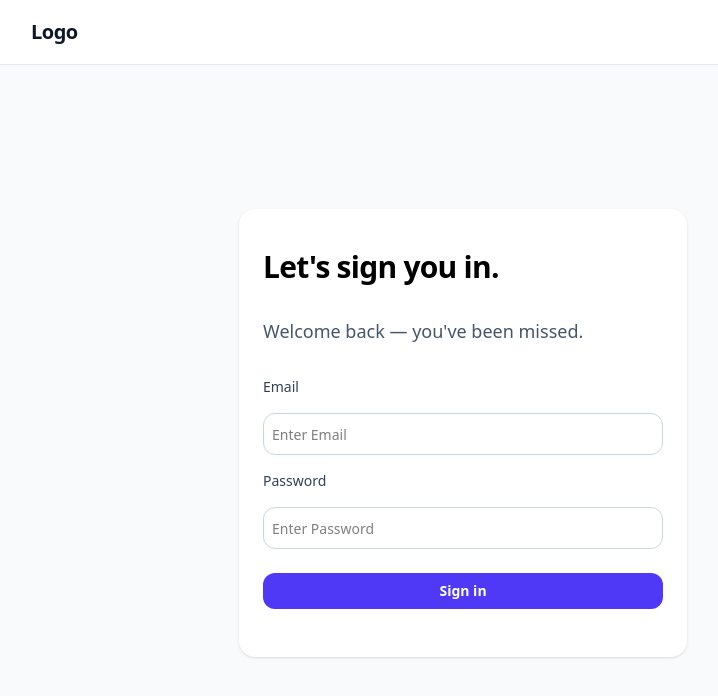
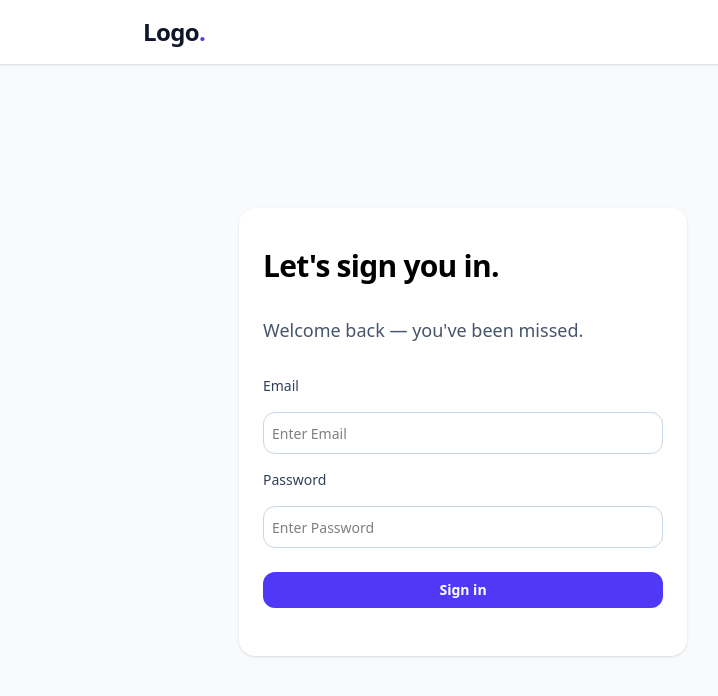
Before and after one commit to ebbestankiewicz/campus-social, a website: page index.html in a window 1280 px wide. Shown: the whole page, without its empty margins (177-895 px from the left). Drawn offline with Linux system fonts and the light colour scheme.

Commit message:
auth nav up to date

```diff
--- a/index.html
+++ b/index.html
@@ -7,17 +7,12 @@
     <link rel="stylesheet" href="./css/style.css" />
   </head>
   <body class="flex min-h-screen flex-col bg-slate-50">
-    <header
-      class="sticky top-0 z-50 border-b border-slate-200 bg-white/90 backdrop-blur"
-    >
+    <header class="sticky top-0 z-50 bg-white shadow-sm">
       <div
-        class="mx-auto flex h-16 max-w-4xl items-center justify-between px-4"
+        class="mx-auto flex h-16 max-w-2xl items-center justify-between px-4"
       >
-        <a
-          href="/feed/"
-          class="text-xl font-semibold tracking-tight text-slate-900"
-        >
-          Logo
+        <a href="#" class="text-2xl font-bold tracking-tight text-slate-900">
+          Logo<span class="text-indigo-600">.</span>
         </a>
       </div>
     </header>
```
